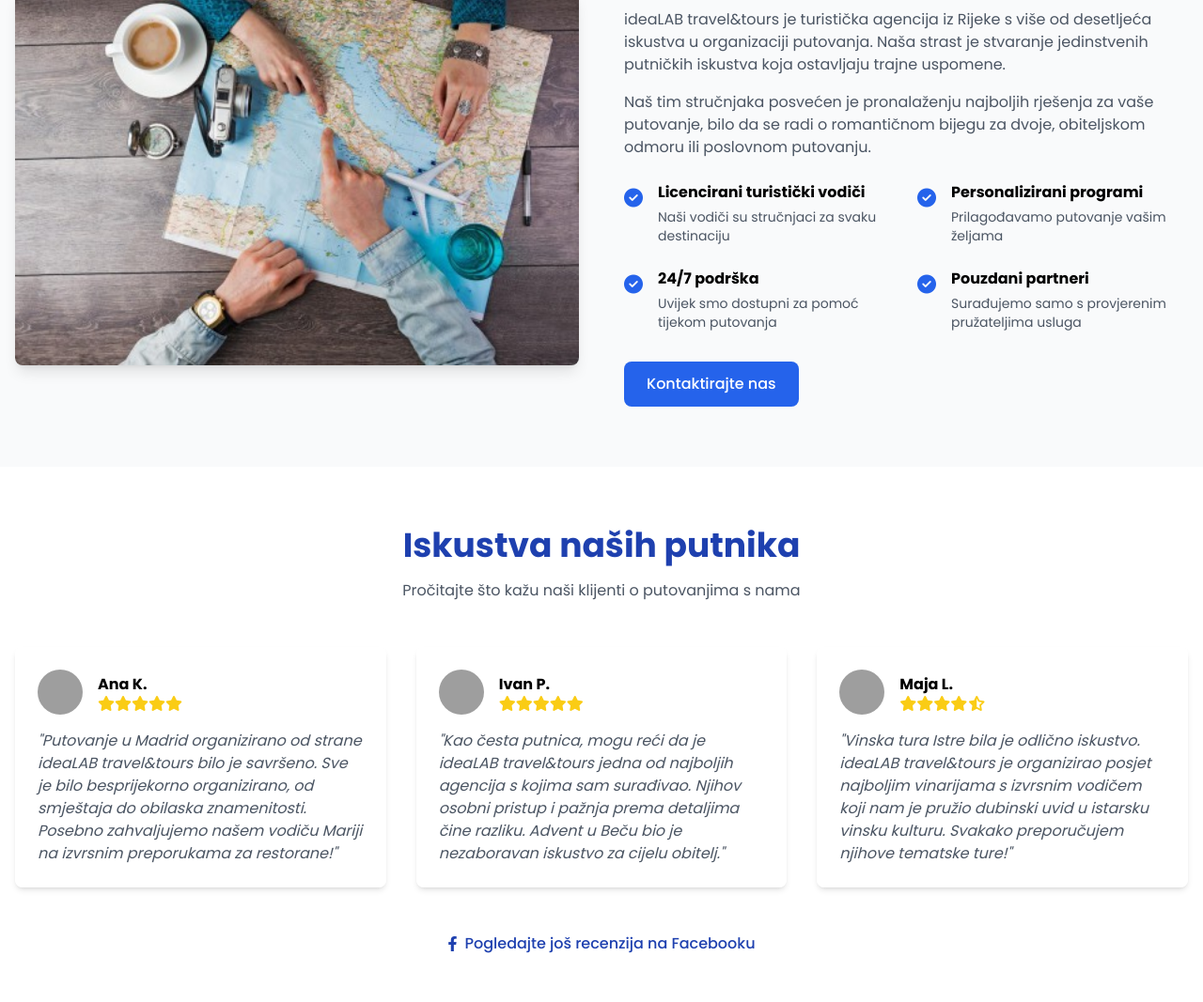
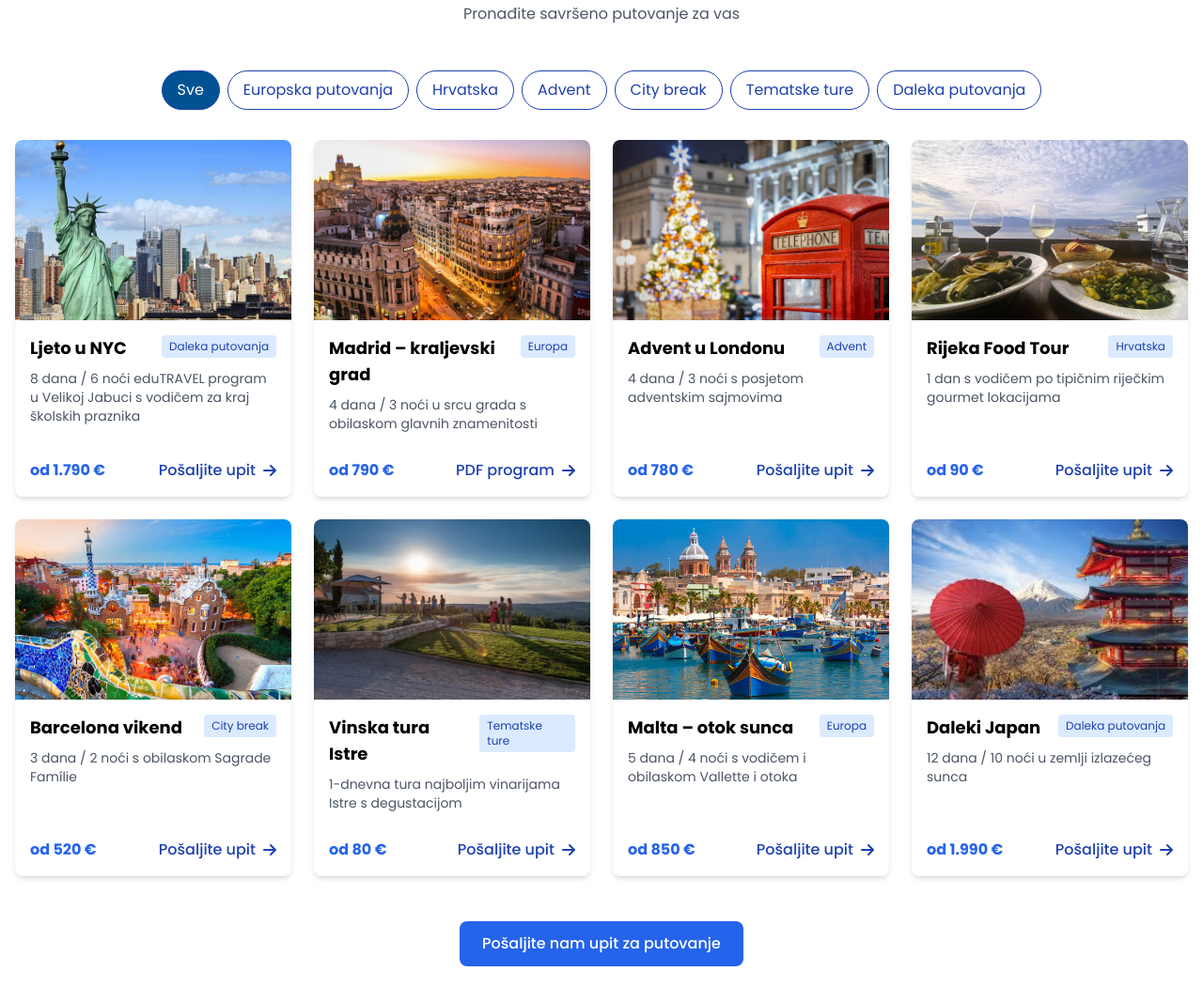
Before and after one commit to idealab051/idealab-website, a plain HTML site: page index.html in a window 1280 px wide. Shown: the part 2145-3212 px from the top of the page at 94% size. Drawn offline with nearby package versions, Linux system fonts and the light colour scheme; grey boxes are pictures that could not be loaded.

Commit message:
Add files via upload

```diff
--- a/index.html
+++ b/index.html
@@ -185,7 +185,7 @@
                 <button class="filter-btn px-4 py-2 rounded-full border border-blue-800 text-blue-800 hover:bg-blue-50 transition" data-filter="daleka">Daleka putovanja</button>
             </div>
 
-            <!-- Ponude se automatski učitavaju iz data/putovanja.json -->
+            <!-- Ponude se automatski učitavaju iz putovanja.json -->
             <div id="sva-putovanja" class="grid grid-cols-1 sm:grid-cols-2 lg:grid-cols-3 xl:grid-cols-4 gap-6" aria-live="polite">
               <p class="text-gray-600">Učitavanje putovanja…</p>
             </div>
@@ -632,7 +632,7 @@
         </div>
     </footer>
 
-    <script src="js/putovanja.js" defer></script>
+    <script src="putovanja.js" defer></script>
     <script>
         // Mobile menu toggle
         const mobileMenuButton = document.getElementById('mobile-menu-button');
--- /dev/null
+++ b/putovanja.js
@@ -0,0 +1,125 @@
+/* IDEALAB: učitavanje ponuda iz jednostavne podatkovne datoteke.
+ * Uređivanje sadržaja: Pages CMS -> putovanja.json
+ * Ne mijenjati ovaj kod pri dodavanju novih putovanja.
+ */
+(() => {
+  'use strict';
+  const featuredGrid = document.getElementById('izdvojene-ponude');
+  const allGrid = document.getElementById('sva-putovanja');
+  const emptyMessage = document.getElementById('nema-putovanja');
+  const filterButtons = [...document.querySelectorAll('.filter-btn')];
+  if (!featuredGrid || !allGrid) return;
+
+  const categoryLabels = {
+    europa:'Europa', hrvatska:'Hrvatska', advent:'Advent',
+    citybreak:'City break', tematske:'Tematske ture', daleka:'Daleka putovanja'
+  };
+  let activeFilter = 'all';
+  let published = [];
+  const txt = (x) => typeof x === 'string' ? x.trim() : '';
+
+  // Putanja iz CMS-a; nikad ne dopuštamo javascript: i druge opasne protokole.
+  function mediaUrl(value, wanted) {
+    const path = txt(value);
+    if (!path) return '';
+    try {
+      const url = new URL(path, document.baseURI);
+      if (url.protocol !== 'https:' && url.protocol !== 'http:') return '';
+      if (wanted === 'pdf' && !url.pathname.toLowerCase().endsWith('.pdf')) return '';
+      return url.href;
+    } catch (_) { return ''; }
+  }
+
+  function el(tag, className, text) {
+    const node = document.createElement(tag);
+    if (className) node.className = className;
+    if (text !== undefined) node.textContent = text;
+    return node;
+  }
+
+  function makeCard(trip, isFeatured) {
+    const outer = el('article', `${isFeatured ? 'offer-card rounded-xl shadow-lg transition duration-300' : 'destination-item rounded-lg shadow-md'} idealab-card bg-white overflow-hidden`);
+    outer.dataset.category = txt(trip.kategorija);
+    const cover = el('div', 'relative');
+    const image = el('img', `w-full ${isFeatured ? 'h-64' : 'h-48'} object-cover`);
+    image.alt = txt(trip.naslov) || 'Fotografija putovanja';
+    image.loading = 'lazy';
+    image.decoding = 'async';
+    image.src = mediaUrl(trip.slika, 'image') || '/images/educational_travel_world.jpg';
+    image.addEventListener('error', () => {
+      if (!image.src.endsWith('/images/educational_travel_world.jpg')) image.src = '/images/educational_travel_world.jpg';
+    });
+    cover.append(image);
+    const category = el('span', isFeatured
+      ? 'absolute top-4 right-4 bg-blue-600 text-white px-3 py-1 rounded-full text-sm font-medium'
+      : 'bg-blue-100 text-blue-800 text-xs px-2 py-1 rounded',
+      categoryLabels[trip.kategorija] || 'Putovanje');
+    if (isFeatured) cover.append(category);
+    outer.append(cover);
+
+    const body = el('div', `${isFeatured ? 'p-6' : 'p-4'} idealab-card-body`);
+    if (isFeatured) {
+      body.append(el('h3', 'idealab-card-title text-xl font-bold mb-2', txt(trip.naslov)));
+    } else {
+      const heading = el('div', 'flex justify-between items-start gap-2 mb-2');
+      heading.append(el('h3', 'idealab-card-title text-lg font-bold', txt(trip.naslov)), category);
+      body.append(heading);
+    }
+    if (txt(trip.termin)) body.append(el('p', 'text-blue-700 font-semibold text-sm mb-2', txt(trip.termin)));
+    const description = el('p', `idealab-card-desc text-gray-600 ${isFeatured ? 'mb-4' : 'text-sm mb-3'}`, txt(trip.opis));
+    description.title = txt(trip.opis); // Puni opis dostupan prelaskom miša.
+    body.append(description);
+
+    const actions = el('div', 'idealab-card-actions');
+    actions.append(el('span', isFeatured ? 'text-2xl font-bold text-blue-600' : 'text-blue-600 font-bold', txt(trip.cijena) || 'Cijena na upit'));
+    const pdf = mediaUrl(trip.pdf, 'pdf');
+    const a = el('a', 'text-blue-800 font-medium hover:text-blue-600 inline-flex items-center gap-2', pdf ? 'PDF program ' : 'Pošaljite upit ');
+    a.href = pdf || '#kontakt';
+    if (pdf) { a.target = '_blank'; a.rel = 'noopener noreferrer'; }
+    const arrow = el('i', 'fas fa-arrow-right');
+    arrow.setAttribute('aria-hidden', 'true');
+    a.append(arrow);
+    actions.append(a);
+    body.append(actions);
+    outer.append(body);
+    return outer;
+  }
+
+  function drawCards(container, trips, featured) {
+    container.replaceChildren();
+    for (const item of trips) container.append(makeCard(item, featured));
+  }
+  function render() {
+    const displayed = published.filter((t) => activeFilter === 'all' || t.kategorija === activeFilter);
+    drawCards(allGrid, displayed, false);
+    emptyMessage.classList.toggle('hidden', displayed.length > 0);
+  }
+  filterButtons.forEach((button) => {
+    button.addEventListener('click', () => {
+      activeFilter = button.dataset.filter || 'all';
+      filterButtons.forEach(b => b.classList.toggle('active', b === button));
+      render();
+    });
+  });
+
+  fetch('./putovanja.json', { cache:'no-store' })
+    .then((response) => {
+      if (!response.ok) throw new Error(`HTTP ${response.status}`);
+      return response.json();
+    })
+    .then((data) => {
+      if (!Array.isArray(data)) throw new Error('Podaci nisu popis putovanja');
+      published = data.filter(t => t && t.vidljivo === true && txt(t.naslov));
+      const featured = published.filter(t => t.izdvojeno === true);
+      drawCards(featuredGrid, featured, true);
+      if (!featured.length) featuredGrid.append(el('p', 'text-gray-600', 'Za aktualne ponude slobodno nam se javite.'));
+      render();
+    })
+    .catch((error) => {
+      console.error('Idealab: putovanja nisu učitana:', error);
+      featuredGrid.replaceChildren(el('p', 'text-gray-600', 'Ponude se trenutačno ne mogu učitati. Molimo javite nam se putem kontakta.'));
+      allGrid.replaceChildren();
+      emptyMessage.textContent = 'Ponude se trenutačno ne mogu učitati. Molimo javite nam se putem kontakta.';
+      emptyMessage.classList.remove('hidden');
+    });
+})();
--- /dev/null
+++ b/putovanja.json
@@ -0,0 +1,90 @@
+[
+  {
+    "naslov": "Ljeto u NYC",
+    "opis": "8 dana / 6 noći eduTRAVEL program u Velikoj Jabuci s vodičem za kraj školskih praznika",
+    "termin": "",
+    "cijena": "od 1.790 €",
+    "slika": "/images/nyc.jpg",
+    "pdf": "",
+    "kategorija": "daleka",
+    "izdvojeno": true,
+    "vidljivo": true
+  },
+  {
+    "naslov": "Madrid – kraljevski grad",
+    "opis": "4 dana / 3 noći u srcu grada s obilaskom glavnih znamenitosti",
+    "termin": "",
+    "cijena": "od 790 €",
+    "slika": "/images/madrid_kraljevski_grad.jpeg",
+    "pdf": "/putovanja/madrid-2026.pdf",
+    "kategorija": "europa",
+    "izdvojeno": true,
+    "vidljivo": true
+  },
+  {
+    "naslov": "Advent u Londonu",
+    "opis": "4 dana / 3 noći s posjetom adventskim sajmovima",
+    "termin": "",
+    "cijena": "od 780 €",
+    "slika": "/images/advent_london.jpg",
+    "pdf": "",
+    "kategorija": "advent",
+    "izdvojeno": true,
+    "vidljivo": true
+  },
+  {
+    "naslov": "Rijeka Food Tour",
+    "opis": "1 dan s vodičem po tipičnim riječkim gourmet lokacijama",
+    "termin": "",
+    "cijena": "od 90 €",
+    "slika": "/images/rijeka_food.jpg",
+    "pdf": "",
+    "kategorija": "hrvatska",
+    "izdvojeno": false,
+    "vidljivo": true
+  },
+  {
+    "naslov": "Barcelona vikend",
+    "opis": "3 dana / 2 noći s obilaskom Sagrade Famílie",
+    "termin": "",
+    "cijena": "od 520 €",
+    "slika": "/images/barcelona_photo.jpg",
+    "pdf": "",
+    "kategorija": "citybreak",
+    "izdvojeno": false,
+    "vidljivo": true
+  },
+  {
+    "naslov": "Vinska tura Istre",
+    "opis": "1-dnevna tura najboljim vinarijama Istre s degustacijom",
+    "termin": "",
+    "cijena": "od 80 €",
+    "slika": "/images/istria_winery.jpg",
+    "pdf": "",
+    "kategorija": "tematske",
+    "izdvojeno": false,
+    "vidljivo": true
+  },
+  {
+    "naslov": "Malta – otok sunca",
+    "opis": "5 dana / 4 noći s vodičem i obilaskom Vallette i otoka",
+    "termin": "",
+    "cijena": "od 850 €",
+    "slika": "/images/malta_otok_sunca.jpg",
+    "pdf": "",
+    "kategorija": "europa",
+    "izdvojeno": false,
+    "vidljivo": true
+  },
+  {
+    "naslov": "Daleki Japan",
+    "opis": "12 dana / 10 noći u zemlji izlazećeg sunca",
+    "termin": "",
+    "cijena": "od 1.990 €",
+    "slika": "/images/daleki_japan.jpeg",
+    "pdf": "",
+    "kategorija": "daleka",
+    "izdvojeno": false,
+    "vidljivo": true
+  }
+]
```
Also changed, not shown: UPUTE-ZA-UREDJIVANJE.txt, 1 other file.
